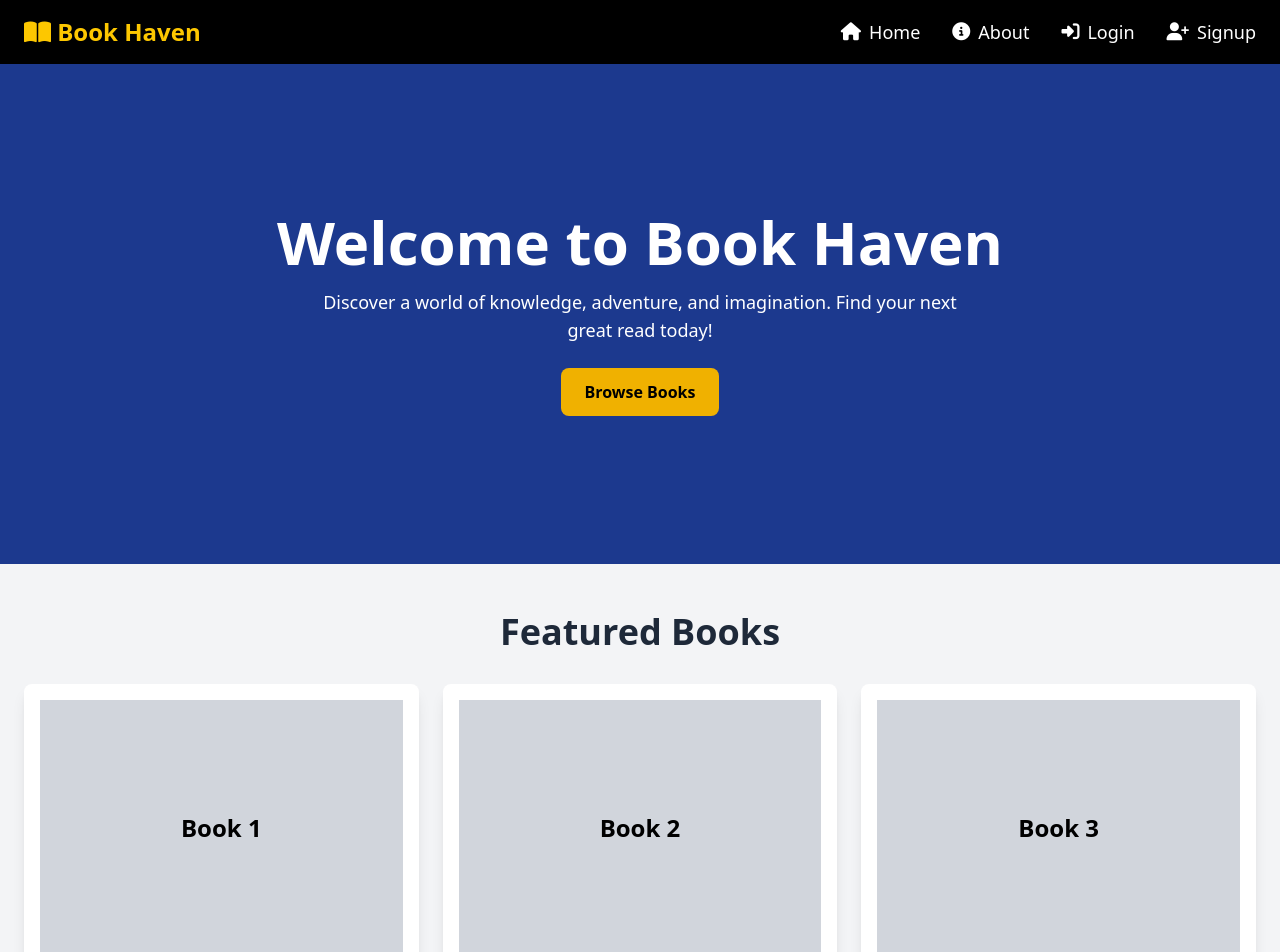
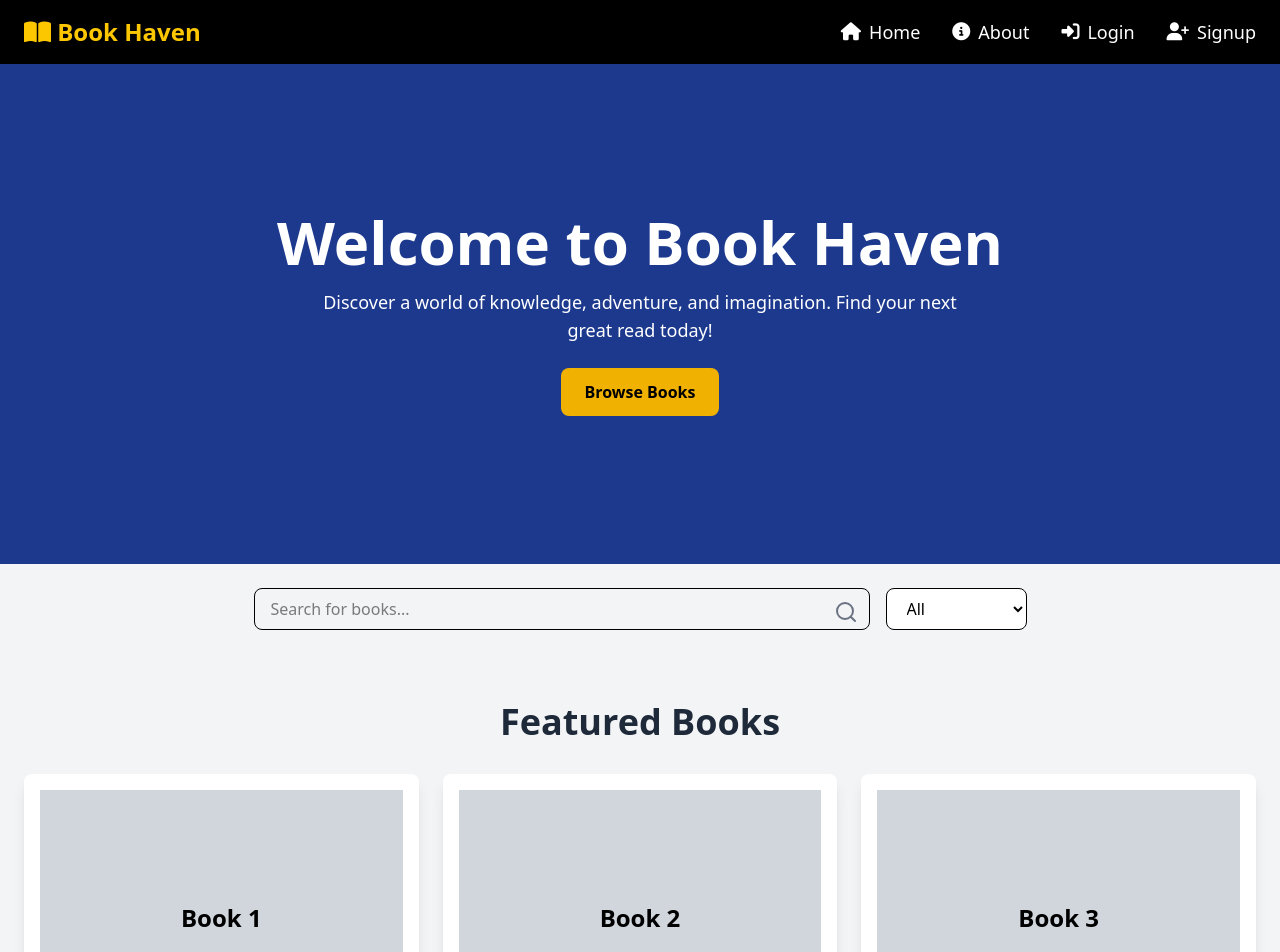
Before and after one commit to Siddhartha228/Book-Store-Website, a React (Vite) app: page / in a window 1280 px wide. Shown: the top 952 px of the page. Built offline with nearby package versions, Linux system fonts and the light colour scheme.

Commit message:
Home.jsx

```diff
--- a/src/components/Home.jsx
+++ b/src/components/Home.jsx
@@ -1,7 +1,12 @@
-import React from "react";
+import React, { useState } from "react";
 import { motion } from "framer-motion";
+import { Search, Filter } from "lucide-react";
 
 function Home() {
+  const [searchQuery, setSearchQuery] = useState("");
+  const categories = ["All", "Fiction", "Non-Fiction", "Science", "History", "Mystery"];
+  const [selectedCategory, setSelectedCategory] = useState("All");
+
   return (
     <div className="bg-gray-100 min-h-screen">
       {/* Hero Section */}
@@ -30,14 +35,39 @@ function Home() {
         </motion.button>
       </div>
 
+      {/* Search and Filter Section */}
+      <div className="flex justify-center items-center gap-4 py-6 px-6">
+        <div className="relative w-1/2">
+          <input
+            type="text"
+            placeholder="Search for books..."
+            value={searchQuery}
+            onChange={(e) => setSearchQuery(e.target.value)}
+            className="w-full px-4 py-2 border rounded-lg focus:outline-none focus:ring-2 focus:ring-blue-500"
+          />
+          <Search className="absolute right-3 top-3 text-gray-500" />
+        </div>
+        <div>
+          <select
+            className="px-4 py-2 border rounded-lg bg-white focus:outline-none focus:ring-2 focus:ring-blue-500"
+            value={selectedCategory}
+            onChange={(e) => setSelectedCategory(e.target.value)}
+          >
+            {categories.map((category) => (
+              <option key={category} value={category}>{category}</option>
+            ))}
+          </select>
+        </div>
+      </div>
+
       {/* Featured Books */}
       <div className="py-12 px-6">
         <h2 className="text-4xl font-bold text-center text-gray-800 mb-8">Featured Books</h2>
         <div className="grid grid-cols-3 gap-6">
-          {[1, 2, 3].map((book, index) => (
+          {[1, 2, 3, 4, 5, 6].map((book, index) => (
             <motion.div
               key={index}
-              className="bg-white shadow-lg rounded-lg overflow-hidden p-4"
+              className="bg-white shadow-lg rounded-lg overflow-hidden p-4 hover:shadow-2xl transition-shadow"
               initial={{ opacity: 0, scale: 0.9 }}
               animate={{ opacity: 1, scale: 1 }}
               transition={{ duration: 0.5, delay: index * 0.2 }}
```
